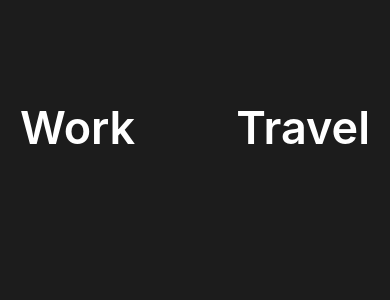
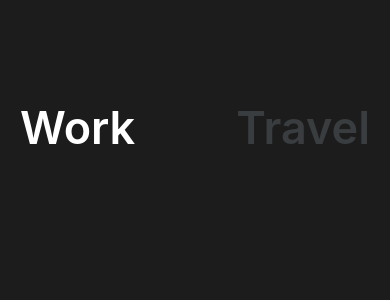
Before and after one commit to everywherejacobkim/todo-app-react-native, a React Native app: screen / in a window 390 px wide. Shown: the top 300 px of the page. Built offline with nearby package versions, Linux system fonts and the light colour scheme.

Commit message:
style: button styling with ternary operator

```diff
--- a/App.js
+++ b/App.js
@@ -24,17 +24,14 @@ export default function App() {
       <View style={styles.header}>
 
         <TouchableOpacity onPress={work}>
-          <Text style={styles.btnTxt}>Work</Text>
+          <Text style={{...styles.btnTxt, color: working ? theme.white : theme.grey}}>Work</Text>
         </TouchableOpacity>
 
         <TouchableOpacity onPress={travel}>
-        <Text style={styles.btnTxt}>Travel</Text>
+        <Text style={{...styles.btnTxt, color: working ? theme.grey : theme.white}}>Travel</Text>
         </TouchableOpacity>
 
       </View>
-
-
-
 
     </View>
   );
@@ -52,7 +49,6 @@ const styles = StyleSheet.create({
     justifyContent: "space-between",
   },
   btnTxt: {
-    color: "white",
     fontSize: 45,
     fontWeight: "600",
   }
--- a/Colors.js
+++ b/Colors.js
@@ -1,4 +1,5 @@
 export const theme = {
     bg: "#1c1c1c",
     grey: "#3A3D40",
+    white: "#FFFFFF",
 }
```
